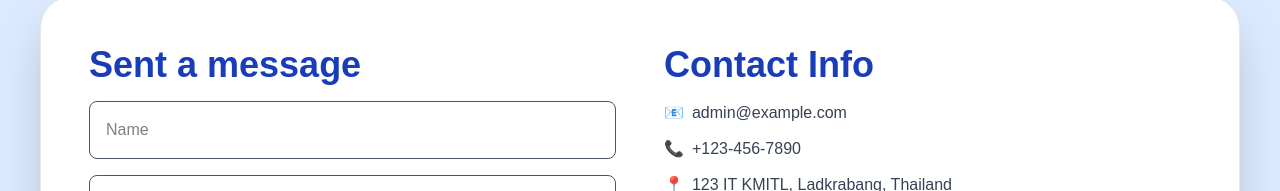
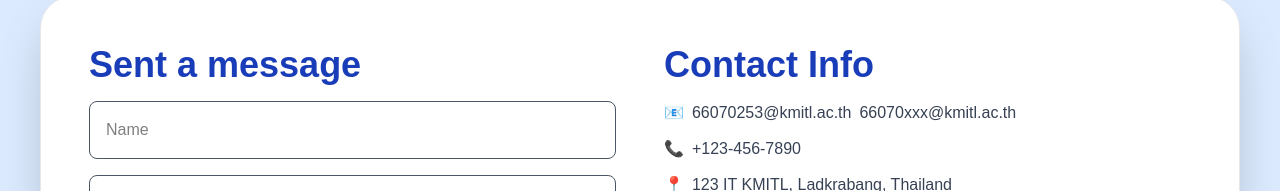
Before and after one commit to tonnam250/TrackMe, a Next.js app in the folder track-me/: page /contact in a window 1280 px wide. Shown: the part 220-411 px from the top of the page. Built offline with nearby package versions, Linux system fonts and the light colour scheme.

Commit message:
Change email in contact to kmitl email.

```diff
--- a/track-me/app/contact/page.tsx
+++ b/track-me/app/contact/page.tsx
@@ -50,7 +50,8 @@ export default function Contact() {
                         <ul className="space-y-3 text-gray-700 mb-6">
                             <li className="flex items-center gap-2">
                                 <span>📧</span>
-                <span>admin@example.com</span>
+                                <span>66070253@kmitl.ac.th</span>
+                                <span>66070xxx@kmitl.ac.th</span>
                             </li>
                             <li className="flex items-center gap-2">
                                 <span>📞</span>
@@ -69,7 +70,7 @@ export default function Contact() {
                                 width="100%"
                                 height="100%"
                                 style={{ border: 0 }}
-                allowFullScreen=""
+                                allowFullScreen={true}
                                 loading="lazy"
                             ></iframe>
                         </div>
```
Lines whose indentation alone changed are shown as unchanged.
